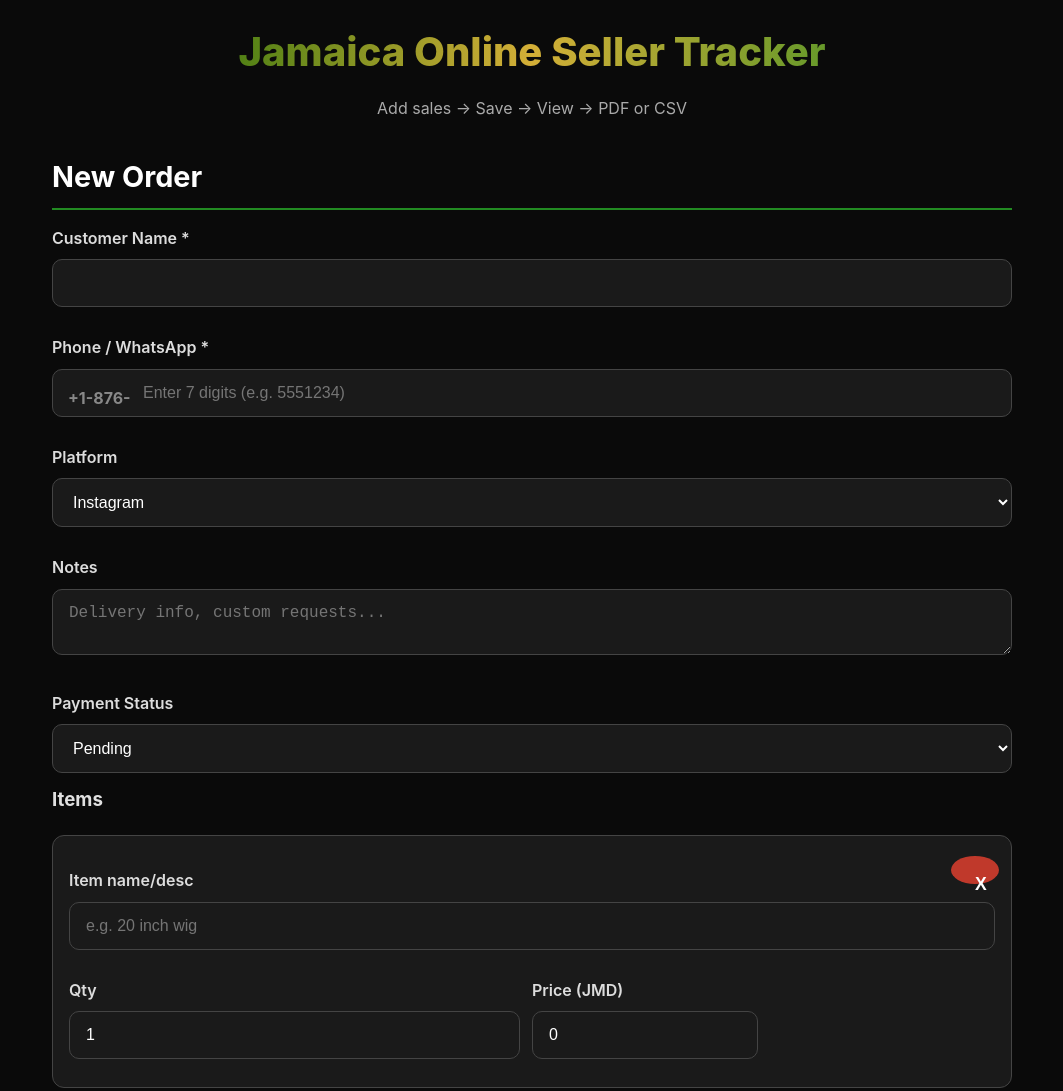
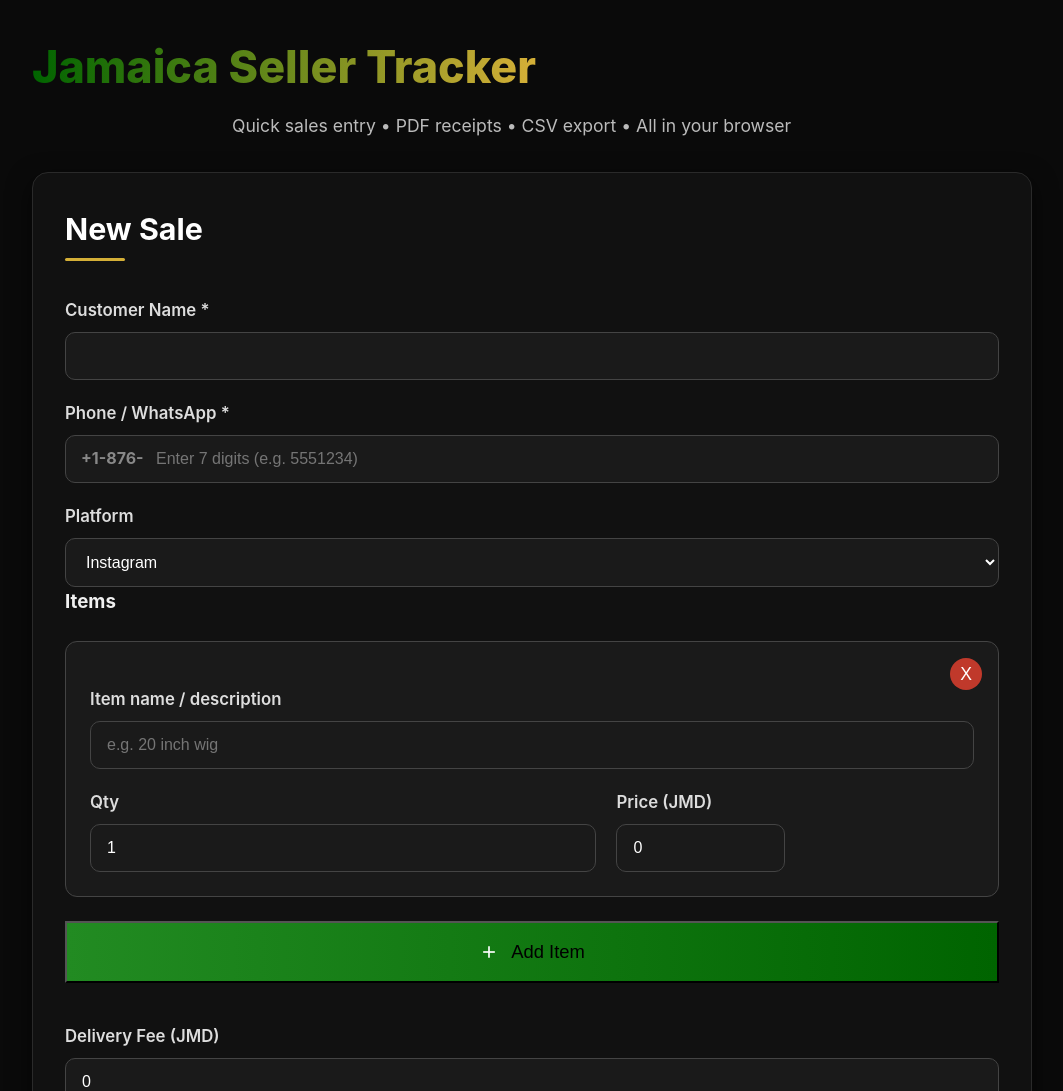
Before and after one commit to kerrtheinfluencer/invoiceprototype, a plain HTML site: page index.html in a window 1280 px wide. Shown: the top 1091 px of the page, without its empty margins (108-1171 px from the left). Drawn offline with nearby package versions, Linux system fonts and the light colour scheme.

Commit message:
Refactor index.html for improved layout and styling
Updated title and improved styling for various elements in the index.html file. Adjusted layout and added new features for better user experience.

```diff
--- a/index.html
+++ b/index.html
@@ -3,7 +3,7 @@
 <head>
   <meta charset="UTF-8" />
   <meta name="viewport" content="width=device-width, initial-scale=1.0"/>
-  <title>Jamaica Online Seller Tracker</title>
+  <title>Jamaica Seller Tracker – Premium</title>
 
   <script src="https://cdnjs.cloudflare.com/ajax/libs/jspdf/2.5.1/jspdf.umd.min.js"></script>
 
@@ -14,10 +14,11 @@
       --gold: #d4af37;
       --bg: #0a0a0a;
       --card: #111111;
-      --border: #333333;
-      --text: #e0e0e0;
-      --text-light: #aaaaaa;
+      --border: #2a2a2a;
+      --text: #f0f0f0;
+      --text-light: #bbbbbb;
       --red: #c0392b;
+      --shadow: 0 8px 24px rgba(0,0,0,0.6);
     }
 
     * { margin:0; padding:0; box-sizing:border-box; }
@@ -26,36 +27,70 @@
       background: var(--bg);
       color: var(--text);
       min-height: 100vh;
-      padding: 20px 16px;
+      padding: 32px 16px;
       line-height: 1.6;
     }
 
-    .container { max-width: 960px; margin: 0 auto; }
+    .container {
+      max-width: 1000px;
+      margin: 0 auto;
+    }
+
+    header {
+      text-align: center;
+      margin-bottom: 40px;
+    }
 
     h1 {
-      font-size: 2.5rem;
-      text-align: center;
-      margin-bottom: 12px;
+      font-size: 2.8rem;
+      font-weight: 800;
       background: linear-gradient(90deg, var(--green-dark), var(--gold), var(--green-med));
       -webkit-background-clip: text;
       background-clip: text;
       color: transparent;
-      font-weight: 800;
+      margin-bottom: 8px;
+    }
+
+    .intro {
+      color: var(--text-light);
+      font-size: 1.1rem;
+      max-width: 600px;
+      margin: 0 auto;
+    }
+
+    .card {
+      background: var(--card);
+      border: 1px solid var(--border);
+      border-radius: 16px;
+      padding: 32px;
+      margin: 32px 0;
+      box-shadow: var(--shadow);
     }
 
     h2 {
-      font-size: 1.8rem;
-      margin: 32px 0 16px;
+      font-size: 1.9rem;
+      margin-bottom: 24px;
       color: white;
-      border-bottom: 2px solid var(--green-med);
-      padding-bottom: 8px;
+      position: relative;
+      display: inline-block;
+    }
+
+    h2:after {
+      content: '';
+      position: absolute;
+      bottom: -8px;
+      left: 0;
+      width: 60px;
+      height: 3px;
+      background: var(--gold);
+      border-radius: 2px;
     }
 
     label {
       display: block;
-      font-size: 1rem;
+      font-size: 1.05rem;
       font-weight: 600;
-      margin: 16px 0 8px;
+      margin: 20px 0 8px;
       color: #ddd;
     }
 
@@ -67,31 +102,50 @@
       border-radius: 10px;
       color: white;
       font-size: 1rem;
-      margin-bottom: 12px;
+      transition: all 0.2s;
     }
 
     input:focus, select:focus, textarea:focus {
       outline: none;
       border-color: var(--gold);
-      box-shadow: 0 0 0 3px rgba(212,175,55,0.2);
+      box-shadow: 0 0 0 3px rgba(212,175,55,0.15);
     }
 
-    button {
+    .phone-wrapper {
+      position: relative;
+    }
+
+    .phone-prefix {
+      position: absolute;
+      left: 16px;
+      top: 50%;
+      transform: translateY(-50%);
+      color: #888;
+      pointer-events: none;
+      font-weight: bold;
+    }
+
+    #customerPhone {
+      padding-left: 90px !important;
+    }
+
+    .btn {
       background: var(--green-dark);
       color: white;
       border: none;
-      padding: 14px 24px;
+      padding: 14px 28px;
       border-radius: 10px;
       font-size: 1.05rem;
       font-weight: 600;
       cursor: pointer;
       transition: all 0.2s;
-      margin: 8px 0;
+      margin: 12px 0;
     }
 
-    button:hover {
+    .btn:hover {
       background: var(--green-med);
       transform: translateY(-1px);
+      box-shadow: 0 6px 16px rgba(0,100,0,0.4);
     }
 
     .add-item-btn {
@@ -100,42 +154,43 @@
       align-items: center;
       justify-content: center;
       gap: 12px;
-      font-size: 1.1rem;
-      padding: 16px;
-      margin: 16px 0;
+      font-size: 1.15rem;
+      padding: 18px;
+      margin: 24px 0 40px;
       width: 100%;
     }
 
     .items-section {
-      margin: 20px 0;
+      margin: 24px 0;
     }
 
     .item-row {
       background: #1a1a1a;
       border: 1px solid #444;
       border-radius: 12px;
-      padding: 16px;
-      margin: 12px 0;
+      padding: 24px;
+      margin: 20px 0;
       position: relative;
-      transition: border-color 0.2s;
+      transition: all 0.2s;
     }
 
     .item-row:hover {
       border-color: var(--gold);
+      box-shadow: 0 4px 16px rgba(212,175,55,0.1);
     }
 
     .remove-btn {
       position: absolute;
-      top: 12px;
-      right: 12px;
+      top: 16px;
+      right: 16px;
       background: var(--red);
       color: white;
       border: none;
       border-radius: 50%;
-      width: 28px;
-      height: 28px;
+      width: 32px;
+      height: 32px;
       font-size: 1.1rem;
-      line-height: 28px;
+      line-height: 32px;
       text-align: center;
       cursor: pointer;
       transition: background 0.2s;
@@ -147,9 +202,9 @@
 
     .item-grid {
       display: grid;
-      grid-template-columns: 2fr 1fr 1fr;
-      gap: 12px;
-      align-items: center;
+      grid-template-columns: 3fr 1fr 1fr;
+      gap: 20px;
+      align-items: end;
     }
 
     @media (max-width: 600px) {
@@ -159,11 +214,11 @@
     }
 
     #summary {
-      font-size: 1.3rem;
+      font-size: 1.4rem;
       font-weight: bold;
       text-align: center;
-      margin: 24px 0;
-      padding: 16px;
+      margin: 32px 0;
+      padding: 20px;
       background: #1a1a1a;
       border: 1px solid #444;
       border-radius: 12px;
@@ -173,16 +228,18 @@
       background: #1a1a1a;
       border: 1px solid #333;
       border-radius: 12px;
-      padding: 20px;
-      margin-bottom: 20px;
+      padding: 24px;
+      margin-bottom: 24px;
+      box-shadow: 0 4px 12px rgba(0,0,0,0.5);
     }
 
     .feedback {
-      padding: 12px;
-      margin: 12px 0;
-      border-radius: 8px;
+      padding: 16px;
+      margin: 16px 0;
+      border-radius: 10px;
       text-align: center;
       font-weight: bold;
+      font-size: 1.1rem;
     }
 
     .success { background: #004d00; color: #90ee90; }
@@ -192,20 +249,20 @@
 <body>
 
 <div class="container">
-  <h1>Jamaica Online Seller Tracker</h1>
-  <p style="text-align:center; color:#aaa; margin-bottom:32px;">Add sales → Save → View → PDF or CSV</p>
+  <h1>Jamaica Seller Tracker</h1>
+  <p class="intro">Quick sales entry • PDF receipts • CSV export • All in your browser</p>
 
   <div class="card">
-    <h2>New Order</h2>
+    <h2>New Sale</h2>
 
     <form id="orderForm">
       <label>Customer Name *</label>
       <input type="text" id="customerName" required oninput="this.value = this.value.replace(/\b\w/g, l => l.toUpperCase())">
 
       <label>Phone / WhatsApp *</label>
-      <div style="position:relative;">
-        <span style="position:absolute; left:16px; top:50%; transform:translateY(-50%); color:#888; pointer-events:none; font-weight:bold;">+1-876-</span>
-        <input type="tel" id="customerPhone" required placeholder="Enter 7 digits (e.g. 5551234)" maxlength="8" style="padding-left:90px;">
+      <div class="phone-wrapper">
+        <span class="phone-prefix">+1-876-</span>
+        <input type="tel" id="customerPhone" required placeholder="Enter 7 digits (e.g. 5551234)" maxlength="8">
       </div>
 
       <label>Platform</label>
@@ -216,18 +273,6 @@
         <option>TikTok</option>
         <option>7Krave</option>
         <option>Other</option>
-      </select>
-
-      <label>Notes</label>
-      <textarea id="notes" rows="2" placeholder="Delivery info, custom requests..."></textarea>
-
-      <label>Payment Status</label>
-      <select id="paymentStatus">
-        <option>Pending</option>
-        <option>Partial</option>
-        <option>Paid - Cash</option>
-        <option>Paid - Transfer</option>
-        <option>Paid - Card</option>
       </select>
 
       <h3>Items</h3>
@@ -243,9 +288,20 @@
       <label>Delivery Fee (JMD)</label>
       <input type="number" id="deliveryFee" value="0" min="0" step="0.01">
 
-      <div id="summary" style="font-size:1.3rem; font-weight:bold; margin:20px 0; text-align:center;">
-        Subtotal: J$0.00   |   Total: J$0.00
-      </div>
+      <div id="summary">Subtotal: J$0.00 | Total: J$0.00</div>
+
+      <!-- Notes & Payment Status below Items -->
+      <label>Notes / Delivery Info</label>
+      <textarea id="notes" rows="3" placeholder="e.g. Deliver to Portmore - J$500 fee"></textarea>
+
+      <label>Payment Status</label>
+      <select id="paymentStatus">
+        <option>Pending</option>
+        <option>Partial</option>
+        <option>Paid - Cash</option>
+        <option>Paid - Transfer</option>
+        <option>Paid - Card</option>
+      </select>
 
       <button type="submit">Save Order & Generate Receipt</button>
 
@@ -255,9 +311,9 @@
 
   <div class="card">
     <h2>Saved Orders</h2>
-    <p id="totalRevenue" style="font-size:1.2rem; margin-bottom:16px;">Total Revenue: J$0.00 | Orders: 0</p>
-    <button onclick="exportCSV()" style="background:#1e90ff;">Export All to CSV</button>
-    <div id="orders-list" style="margin-top:24px;"></div>
+    <p id="totalRevenue" style="font-size:1.2rem; margin-bottom:20px;">Total Revenue: J$0.00 | Orders: 0</p>
+    <button onclick="exportCSV()" style="background:#1e90ff; width:auto; padding:14px 28px;">Export All to CSV</button>
+    <div id="orders-list" style="margin-top:32px;"></div>
   </div>
 </div>
 
@@ -286,9 +342,10 @@
       div.innerHTML = `
         <strong>Order #${index+1} - ${order.date}</strong><br>
         Customer: ${order.customerName}<br>
+        Phone: ${order.customerPhone}<br>
         Platform: ${order.platform} | Status: ${order.paymentStatus}<br>
         Total: J$${order.total.toFixed(2)}<br>
-        <button onclick="generatePDF(${index})" style="background:var(--green-med); margin-top:12px;">Download PDF</button>
+        <button onclick="generatePDF(${index})" style="background:var(--green-med); margin-top:16px;">Download PDF Receipt</button>
       `;
       list.appendChild(div);
     });
@@ -301,7 +358,7 @@
     row.innerHTML = `
       <button type="button" class="remove-btn" onclick="this.parentElement.remove(); updateSummary()">X</button>
 
-      <label>Item name/desc</label>
+      <label>Item name / description</label>
       <input type="text" placeholder="e.g. 20 inch wig" class="item-name">
 
       <div class="item-grid">
```
